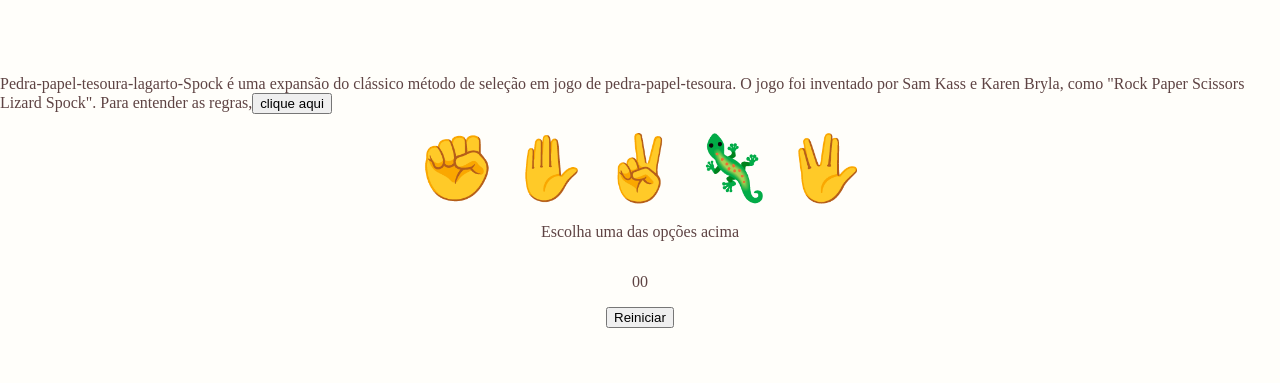
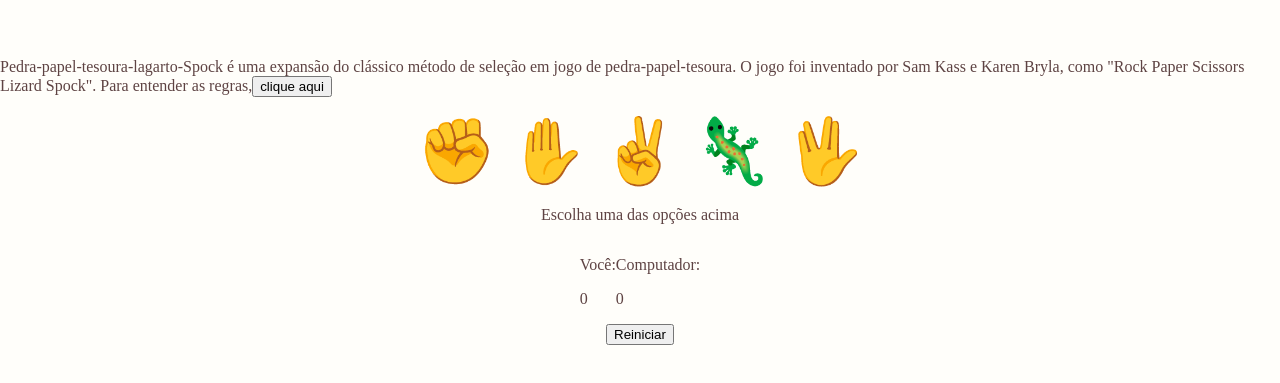
Before and after one commit to HaluDeCassia/largato-spock, a React (Create React App) app: page / in a window 1280 px wide. Shown: the part 207-590 px from the top of the page. Built offline with nearby package versions, Linux system fonts and the light colour scheme.

Commit message:
WIP: Add Scoreboard component

```diff
--- a/src/App.js
+++ b/src/App.js
@@ -1,8 +1,8 @@
 import React from 'react';
 
 import Buttons from './components/Buttons';
-import Grid from './components/Grid';
 import Modal from './components/Modal';
+import Scoreboard from './components/Scoreboard';
 
 import { OPTIONS } from './constants';
 
@@ -67,14 +67,8 @@ export default function App() {
 
       {modal && <Modal isOpen={modal} onClose={toggleModal} /> }
 
-      <Grid>
-        <p>
-          {points.player}
-        </p>
-        <p>
-          {points.computer}
-        </p>
-      </Grid>
+      <Scoreboard points={points} />
+
       <button onClick={() => setPoints({player: 0, computer: 0})} aria-label="resetar pontos">Reiniciar</button>
     </StyledApp>
   );
--- /dev/null
+++ b/src/components/Scoreboard/index.js
@@ -0,0 +1,25 @@
+import React from 'react';
+import PropTypes from 'prop-types';
+
+import Grid from '../Grid';
+
+import { Col, Name, Points } from './styles';
+
+export default function Scoreboard({ points }) {
+  return (
+    <Grid>
+      <Col className="left-col">
+        <Name>Você: </Name>
+        <Points>{points.player}</Points>
+      </Col>
+      <Col>
+        <Name>Computador: </Name>
+        <Points>{points.computer}</Points>
+      </Col>
+    </Grid>
+  );
+}
+
+Scoreboard.propTypes = {
+  points: PropTypes.object.isRequired
+};
--- /dev/null
+++ b/src/components/Scoreboard/styles.js
@@ -0,0 +1,9 @@
+import styled from "styled-components";
+
+export const Col = styled.div`
+
+`;
+
+export const Name = styled.p``;
+
+export const Points = styled.p``;
```
